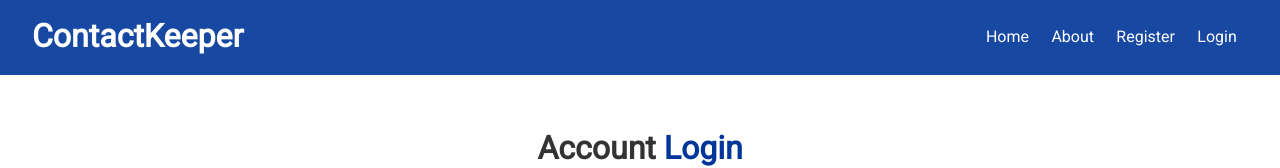
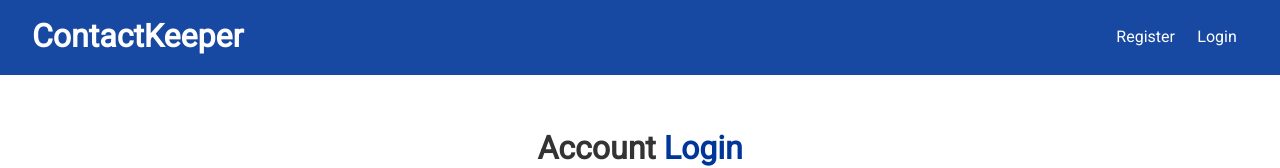
Before and after one commit to darrenbarklie/react-contact-keeper, a React (Create React App) app in the folder client/: page /login in a window 1280 px wide. Shown: the top 168 px of the page. Built offline with nearby package versions, Linux system fonts and the light colour scheme; the HTML template or start-up script is replaced by a standard one.

Commit message:
User logout integration

```diff
--- a/client/src/components/layout/Navbar.js
+++ b/client/src/components/layout/Navbar.js
@@ -1,27 +1,46 @@
-import React from 'react'
+import React, { Fragment, useContext } from 'react'
 import PropTypes from 'prop-types'
 import { Link } from 'react-router-dom'
+import AuthContext from '../../context/auth/authContext'
 
 const Navbar = ({ title, icon }) => {
+  const authContext = useContext(AuthContext)
+
+  const { isAuthenticated, logout, user } = authContext
+
+  const onLogout = () => {
+    logout()
+  }
+
+  const authLinks = (
+    <Fragment>
+      <li>Hello {user && user.name}</li>
+      <li>
+        <a onClick={onLogout} href="#!">
+          <i className="fas fa-sign-out-alt"></i>{' '}
+          <span className="hide-sm">Logout</span>
+        </a>
+      </li>
+    </Fragment>
+  )
+
+  const guestLinks = (
+    <Fragment>
+      <li>
+        <Link to="/register">Register</Link>
+      </li>
+      <li>
+        <Link to="/login">Login</Link>
+      </li>
+    </Fragment>
+  )
+
   return (
     <div className="navbar bg-primary">
       <h1>
         <i className={icon} /> {title}
       </h1>
-      <ul>
-        <li>
-          <Link to="/">Home</Link>
-        </li>
-        <li>
-          <Link to="/about">About</Link>
-        </li>
-        <li>
-          <Link to="/register">Register</Link>
-        </li>
-        <li>
-          <Link to="/login">Login</Link>
-        </li>
-      </ul>
+      <ul>{isAuthenticated ? authLinks : guestLinks}</ul>
     </div>
   )
 }
--- a/client/src/context/auth/AuthState.js
+++ b/client/src/context/auth/AuthState.js
@@ -91,9 +91,7 @@
   }
 
   // Logout
-  const logout = () => {
-    console.log('logout ')
-  }
+  const logout = () => dispatch({ type: LOGOUT })
 
   // Clear Errors
   const clearErrors = () => dispatch({ type: CLEAR_ERRORS })
--- a/client/src/context/auth/authReducer.js
+++ b/client/src/context/auth/authReducer.js
@@ -23,6 +23,7 @@
     case REGISTER_FAIL:
     case AUTH_ERROR:
     case LOGIN_FAIL:
+    case LOGOUT:
       localStorage.removeItem('token')
       return {
         ...state,
```
